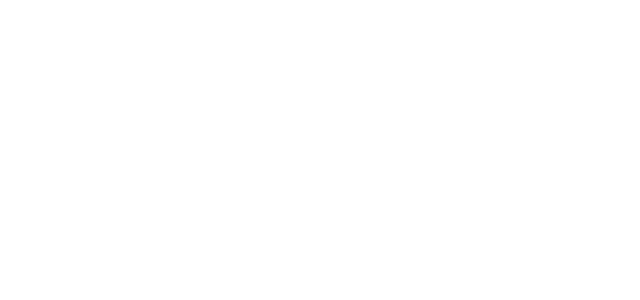
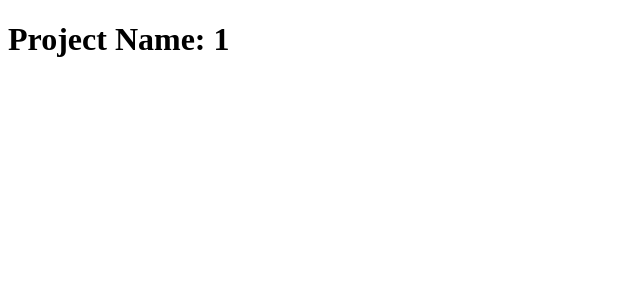
Before and after one commit to daverydan/vue3-masterclass-2024, a Vue app: page /projects/1 in a window 1280 px wide. Before the commit this address had no page. Shown: the top 300 px of the page, without its empty margins (0-640 px from the left). Built offline with nearby package versions, Linux system fonts and the light colour scheme.

Commit message:
+Dynamic route w/ useRoute composable

```diff
--- a/src/router/index.ts
+++ b/src/router/index.ts
@@ -12,6 +12,11 @@
       path: '/projects',
       name: 'projects',
       component: () => import('@/views/ProjectsView.vue'),
+    },
+    {
+      path: '/projects/:id',
+      name: 'single-project',
+      component: () => import('@/views/SingleProjectView.vue'),
     }
   ]
 })
--- /dev/null
+++ b/src/views/SingleProjectView.vue
@@ -0,0 +1,11 @@
+<script setup lang="ts">
+import { useRoute } from 'vue-router';
+
+const route = useRoute();
+</script>
+
+<template>
+	<div>
+		<h1>Project Name: {{ route.params?.id }}</h1>
+	</div>
+</template>
```
